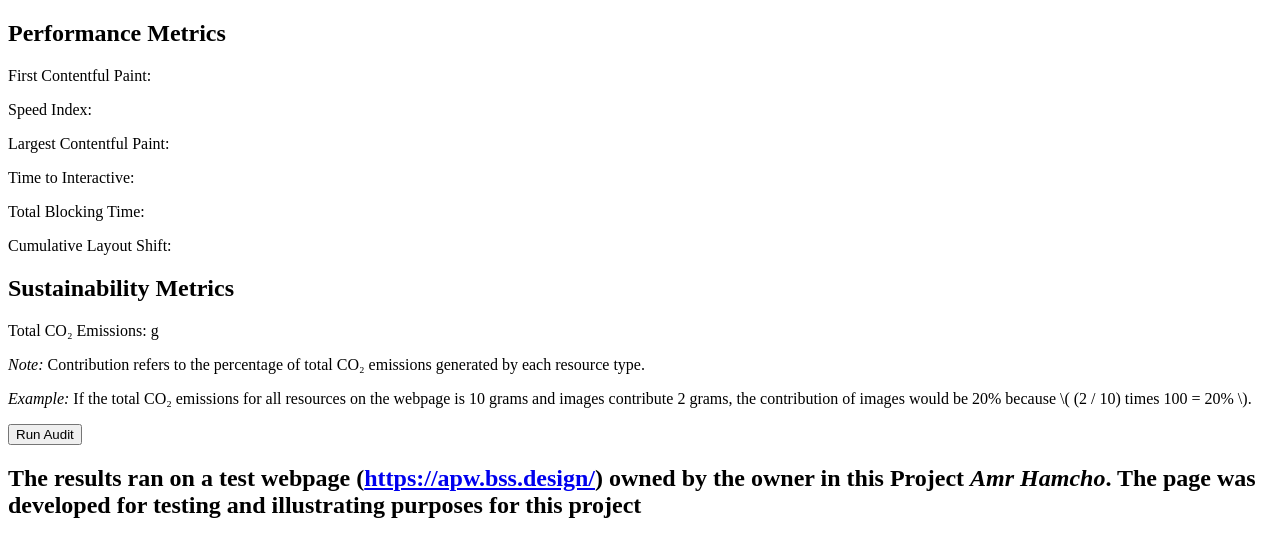
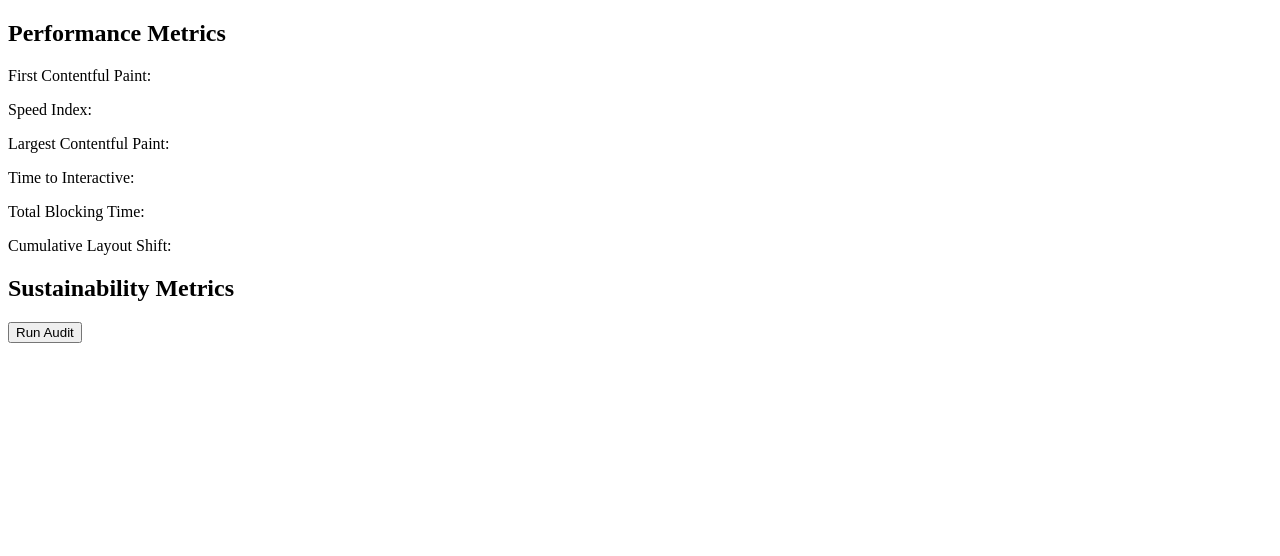
Before and after one commit to AmrHassanHamcho/lighthouse-plugin, an Angular app: page / in a window 1280 px wide. Shown: the top 556 px of the page. Built offline with nearby package versions, Linux system fonts and the light colour scheme.

Commit message:
Tidy up frontend

```diff
--- a/src/app/lighthouse/components/lighthouse-audit/lighthouse-audit.component.html
+++ b/src/app/lighthouse/components/lighthouse-audit/lighthouse-audit.component.html
@@ -1,17 +1,5 @@
-<!-- <div *ngIf="loading" class="loading-indicator">Loading...</div>
-<div *ngIf="metrics && !loading">
-  <h2>Performance Metrics</h2>
-  <p>First Contentful Paint: {{ metrics.firstContentfulPaint }}</p>
-  <p>Speed Index: {{ metrics.speedIndex }}</p>
-  <p>Largest Contentful Paint: {{ metrics.largestContentfulPaint }}</p>
-  <p>Time to Interactive: {{ metrics.interactive }}</p>
-  <p>Total Blocking Time: {{ metrics.totalBlockingTime }}</p>
-  <p>Cumulative Layout Shift: {{ metrics.cumulativeLayoutShift }}</p>
-</div>
-<button (click)="runAudit('https://apw.bss.design/')" [disabled]="loading">Run Audit</button> -->
 
 <div *ngIf="loading" class="loading-indicator">Loading...</div>
-
 <div *ngIf="metrics.performance && !loading">
   <!-- Performance Metrics Section -->
   <h2>Performance Metrics</h2>
@@ -26,10 +14,8 @@
 <div *ngIf="metrics.sustainability && !loading">
   <!-- Sustainability Metrics Section -->
   <h2>Sustainability Metrics</h2>
-  <p>Total CO₂ Emissions: {{ metrics.sustainability.co2Emissions }} g</p>
-  <p><i>Note:</i> Contribution refers to the percentage of total CO₂ emissions generated by each resource type.</p>
-  <p><i>Example:</i> If the total CO₂ emissions for all resources on the webpage is 10 grams and images contribute 2 grams, the contribution of images would be 20% because \( (2 / 10) times 100 = 20% \).</p>
   <div *ngIf="metrics.sustainability.resourceBreakdown?.length > 0">
+    <p>Total CO₂ Emissions: {{ metrics.sustainability.totalCO2 }} g</p>
     <h3>Resource Breakdown</h3>
     <table>
       <thead>
@@ -49,9 +35,8 @@
         </tr>
       </tbody>
     </table>
+    <p><i>Note:</i> Contribution refers to the percentage of total CO₂ emissions generated by each resource type.</p>
   </div>
 </div>
 
 <button (click)="runAudit('https://apw.bss.design/')" [disabled]="loading">Run Audit</button>
-
-<h2>The results ran on a test webpage (<a href="https://apw.bss.design/">https://apw.bss.design/</a>) owned by the owner in this Project <i>Amr Hamcho</i>.  The page was developed for testing and illustrating purposes for this project</h2>
--- a/src/app/lighthouse/components/lighthouse-audit/lighthouse-audit.component.ts
+++ b/src/app/lighthouse/components/lighthouse-audit/lighthouse-audit.component.ts
@@ -81,6 +81,7 @@ export class LighthouseAuditComponent {
         const totalCO2 = resourceItems.reduce((sum: number, item: any) => sum + (item.size * 0.02), 0); // Calculate total CO₂
 
         this.metrics.sustainability = {
+          totalCO2: totalCO2,
           co2Emissions: audits['co2-estimation-audit']?.details.items[0]?.value || 0,
           resourceBreakdown: resourceItems.map((item: any) => {
             const co2 = item.size * 0.02; // CO₂ emissions for this resource
```
